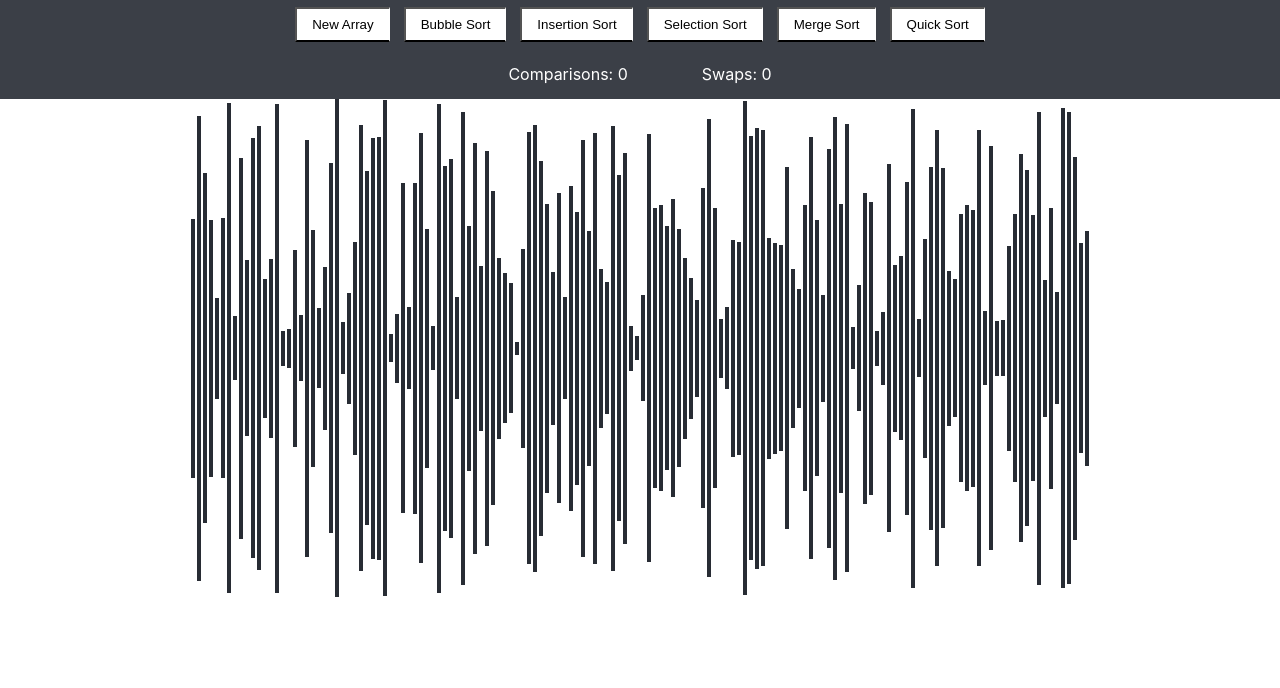
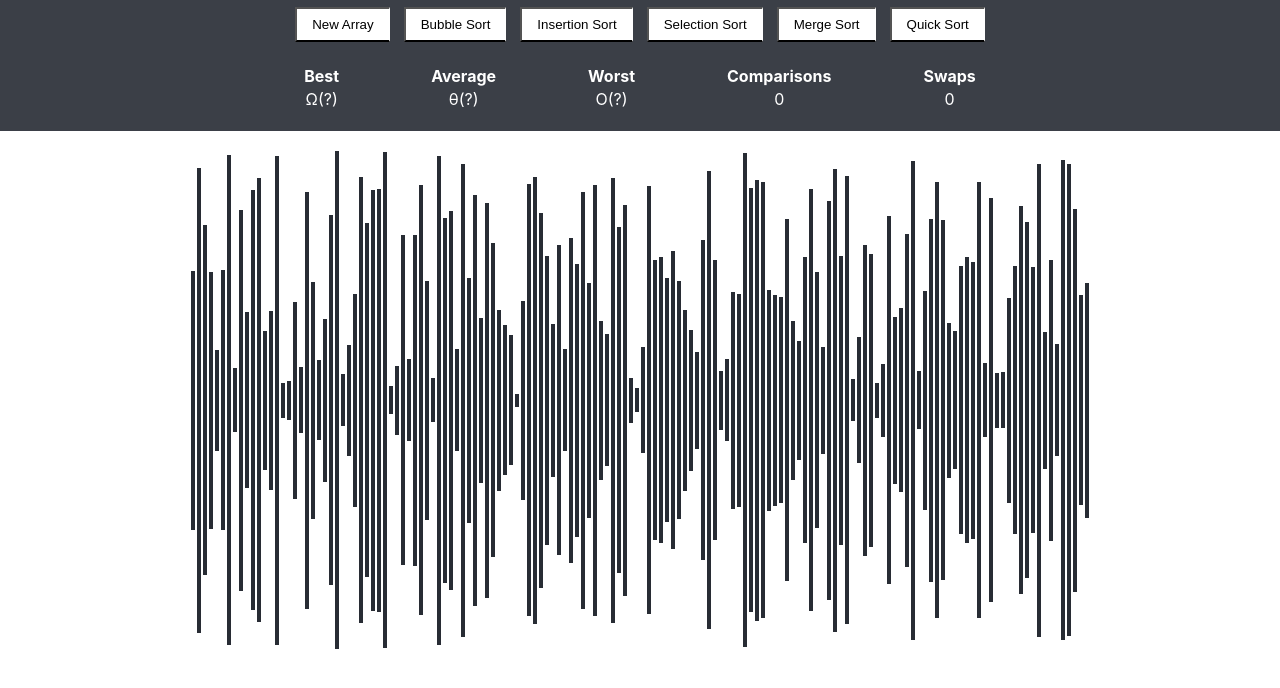
Before and after one commit to hrvojeperic/sorting-animation, a React (Create React App) app: page / in a window 1280 px wide. Shown: the top 688 px of the page. Built offline with nearby package versions, Linux system fonts and the light colour scheme.

Commit message:
fixed stats

```diff
--- a/package.json
+++ b/package.json
@@ -3,6 +3,7 @@
   "version": "0.1.0",
   "private": true,
   "dependencies": {
+    "@material-ui/core": "^4.11.2",
     "@testing-library/jest-dom": "^4.2.4",
     "@testing-library/react": "^9.5.0",
     "@testing-library/user-event": "^7.2.1",
--- a/src/Components/MenuBarComponent.js
+++ b/src/Components/MenuBarComponent.js
@@ -12,8 +12,29 @@ const MenuBarComponent = (props) => {
             <button disabled={props.isSortButtonDisable} onClick={props.merge}>Merge Sort</button>
             <button disabled={props.isSortButtonDisable} onClick={props.quick}>Quick Sort</button>
             <div>
-                <text>Comparisons: {props.numOfComparisons}</text>
-                <text>Swaps: {props.numOfSwaps}</text>
+                <table>
+                <col id="col1" />
+                <col id="col2" />
+                <col id="col3" />
+                <col id="col4" />
+                <col id="col5" />
+                    <tbody>
+                        <tr className="header">
+                            <td>Best</td>
+                            <td>Average</td>
+                            <td>Worst</td>
+                            <td>Comparisons</td>
+                            <td>Swaps</td>
+                        </tr>
+                        <tr>
+                            <td>{props.bestCase}</td>
+                            <td>{props.averageCase}</td>
+                            <td>{props.worstCase}</td>
+                            <td id='Comparisons'></td>
+                            <td id='Swaps'></td>
+                        </tr>
+                    </tbody>
+                </table>
             </div>
         </div>
     );
--- a/src/Components/SortingAnimation.js
+++ b/src/Components/SortingAnimation.js
@@ -7,6 +7,9 @@ import SelectionSortUtility from '../Utilities/SelectionSortUtility.js';
 import MergeSortUtility from '../Utilities/MergeSortUtility.js';
 import QuickSortUtility from '../Utilities/QuickSortUtility.js';
 import NewArrayUtility from '../Utilities/NewArrayUtility.js';
+
+
+
 import { v4 as uuidv4 } from 'uuid'; // fixed hard bug
 
 
@@ -21,7 +24,10 @@ class SortingAnimation extends Component {
         isNewButtonDisable: false,
         isSortButtonDisable: false,
         numOfComparisons: 0,
-        numOfSwaps: 0
+        numOfSwaps: 0,
+        bestCase: "Ω(?)",
+        averageCase: "θ(?)",
+        worstCase: "O(?)"
     }
 
     // create new array when component mounted
@@ -32,7 +38,9 @@ class SortingAnimation extends Component {
     // initiate new array
     newArrayHandler = () => {
         let newArr = NewArrayUtility(this.state.arraySize, this.state.minElementSize, this.state.maxElementSize);
-        this.setState({animationArray: newArr, isSortButtonDisable: false, numOfComparisons: 0, numOfSwaps: 0});
+        this.setState({animationArray: newArr, isSortButtonDisable: false, numOfComparisons: 0, numOfSwaps: 0, bestCase: "Ω(?)", averageCase: "θ(?)", worstCase: "O(?)"});
+        document.getElementById("Comparisons").innerHTML = "0";
+        document.getElementById("Swaps").innerHTML = "0";
         /*this.setState({animationArray: [{id: uuidv4(), value: 500},
                                         {id: uuidv4(), value: 400},
                                         {id: uuidv4(), value: 300},
@@ -47,42 +55,52 @@ class SortingAnimation extends Component {
 
     // initiate bubble sort
     bubbleSortHandler = async () => {
-        this.setState({isSortButtonDisable: true});
-        this.setState({isNewButtonDisable: true});
+        this.setState({isSortButtonDisable: true, isNewButtonDisable: true, bestCase: "Ω(n)", averageCase: "θ(n^2)", worstCase: "O(n^2)"});
         const [comparisons, swaps] = await BubbleSortUtility(this.state.animationArray, this.state.animationSpeed);
-        this.setState({numOfComparisons: comparisons, numOfSwaps: swaps, isNewButtonDisable: false});
+        //this.setState({numOfComparisons: comparisons, numOfSwaps: swaps, isNewButtonDisable: false});
+        this.setState({isNewButtonDisable: false});
+        console.log(comparisons);
+        console.log(swaps);
     }
 
     // initiate insertion sort
     insertionSortHandler = async () => {
-        this.setState({isSortButtonDisable: true});
-        this.setState({isNewButtonDisable: true});
+        this.setState({isSortButtonDisable: true, isNewButtonDisable: true, bestCase: "Ω(n)", averageCase: "θ(n^2)", worstCase: "O(n^2)"});
         const [comparisons, swaps] = await InsertionSortUtility(this.state.animationArray, this.state.animationSpeed);
-        this.setState({numOfComparisons: comparisons, numOfSwaps: swaps, isNewButtonDisable: false});
+        //this.setState({numOfComparisons: comparisons, numOfSwaps: swaps, isNewButtonDisable: false});
+        this.setState({isNewButtonDisable: false});
+        console.log(comparisons);
+        console.log(swaps);
     }
 
     // initiate quick sort
     selectionSortHandler = async () => {
-        this.setState({isSortButtonDisable: true});
-        this.setState({isNewButtonDisable: true});
+        this.setState({isSortButtonDisable: true, isNewButtonDisable: true, bestCase: "Ω(n^2)", averageCase: "θ(n^2)", worstCase: "O(n^2)"});
         const [comparisons, swaps] = await SelectionSortUtility(this.state.animationArray, this.state.animationSpeed);
-        this.setState({numOfComparisons: comparisons, numOfSwaps: swaps, isNewButtonDisable: false});
+        // this.setState({numOfComparisons: comparisons, numOfSwaps: swaps, isNewButtonDisable: false});
+        this.setState({isNewButtonDisable: false});
+        console.log(comparisons);
+        console.log(swaps);
     }
 
     // initiate merge sort
     mergeSortHandler = async () => {
-        this.setState({isSortButtonDisable: true});
-        this.setState({isNewButtonDisable: true});
+        this.setState({isSortButtonDisable: true, isNewButtonDisable: true, bestCase: "Ω(n log(n))", averageCase: "θ(n log(n))", worstCase: "O(n log(n))"});
         const [comparisons, swaps] = await MergeSortUtility(this.state.animationArray, this.state.animationSpeed);
-        this.setState({numOfComparisons: comparisons, numOfSwaps: swaps, isNewButtonDisable: false});
+        // this.setState({numOfComparisons: comparisons, numOfSwaps: swaps, isNewButtonDisable: false});
+        this.setState({isNewButtonDisable: false});
+        console.log(comparisons);
+        console.log(swaps);
     }
 
     // initiate quick sort
     quickSortHandler = async () => {
-        this.setState({isSortButtonDisable: true});
-        this.setState({isNewButtonDisable: true});
+        this.setState({isSortButtonDisable: true, isNewButtonDisable: true, bestCase: "Ω(n log(n))", averageCase: "θ(n log(n))", worstCase: "O(n^2)"});
         const [comparisons, swaps] = await QuickSortUtility(this.state.animationArray, this.state.animationSpeed);
-        this.setState({numOfComparisons: comparisons, numOfSwaps: swaps, isNewButtonDisable: false});
+        //this.setState({numOfComparisons: comparisons, numOfSwaps: swaps, isNewButtonDisable: false});
+        this.setState({isNewButtonDisable: false});
+        console.log(comparisons);
+        console.log(swaps);
     }
 
     render() {
@@ -98,12 +116,16 @@ class SortingAnimation extends Component {
                     isSortButtonDisable={this.state.isSortButtonDisable}
                     numOfComparisons={this.state.numOfComparisons}
                     numOfSwaps={this.state.numOfSwaps}
+                    bestCase={this.state.bestCase}
+                    averageCase={this.state.averageCase}
+                    worstCase={this.state.worstCase}
                     new={() => this.newArrayHandler()}
                     bubble={() => this.bubbleSortHandler()}
                     insertion={() => this.insertionSortHandler()}
                     selection={() => this.selectionSortHandler()}
                     merge={() => this.mergeSortHandler()}
-                    quick={() => this.quickSortHandler()} />
+                    quick={() => this.quickSortHandler()}
+                />
                 <div className='container'>
                     {boxList}
                 </div>
--- a/src/Styles/MenuBarStyles.css
+++ b/src/Styles/MenuBarStyles.css
@@ -18,3 +18,19 @@
     margin: 7px;
     color: white;
 }
+
+.Menu table {
+    padding: 8px 30px;
+    display: inline-block;
+    margin: 7px;
+    color: white;
+}
+
+col {
+    position: sticky;
+}
+
+.header td {
+    font-weight: bold;
+    padding: 0 45px;
+}
--- a/src/Styles/SortingAnimationStyles.css
+++ b/src/Styles/SortingAnimationStyles.css
@@ -6,8 +6,12 @@
 }
 
 .container {
+  position: fixed;
+  top: 50%;
+  left: 50%;
+  transform: translate(-50%, -50%);
   display: flex;
-  justify-content: center;
+  /*justify-content: center;*/
   align-items: center;
 }
 
--- a/src/Utilities/BubbleSortUtility.js
+++ b/src/Utilities/BubbleSortUtility.js
@@ -4,7 +4,6 @@ let numOfSwaps = 0;
 
 // initiates bubble sort methods
 const BubbleSortUtility = async (stateArray, speed) => {
-
     let copyArr = JSON.parse(JSON.stringify(stateArray));
     let animateArr = BubbleSortAlgorithm(copyArr);
     await BubbleSortAnimation(animateArr, speed);
@@ -34,7 +33,8 @@ const BubbleSortAlgorithm = (arr) => {
 
 // performs bubble sort animation
 const BubbleSortAnimation = async (animateArr, speed) => {
-
+    let numC = 0;
+    let numS = 0;
     for (let i = 0; i < animateArr.length; i++) {
 
         (function(index) {
@@ -43,6 +43,8 @@ const BubbleSortAnimation = async (animateArr, speed) => {
                 let [curr, next, isCompare, isSwap] = animateArr[i];
                 if (isCompare === true && isSwap === false) { // highlight animation
                     setTimeout(function() {
+                        numC++;
+                        document.getElementById("Comparisons").innerHTML = "" + numC;
                         blockArray[curr].style.backgroundColor = 'red';
                         blockArray[next].style.backgroundColor = 'red';
 
@@ -57,6 +59,8 @@ const BubbleSortAnimation = async (animateArr, speed) => {
                 }
                 else if (isCompare === true && isSwap === true) { // swap animation
                     setTimeout(function() {
+                        numS++;
+                        document.getElementById("Swaps").innerHTML = "" + numS;
                         let currHeight = blockArray[next].style.height;
                         let nextHeight = blockArray[curr].style.height;
                         blockArray[curr].style.height = currHeight;
--- a/src/Utilities/InsertionSortUtility.js
+++ b/src/Utilities/InsertionSortUtility.js
@@ -17,9 +17,11 @@ const InsertionSortAlgorithm = (arr) => {
     for (let i = 1; i < length; i++) {
         let j = i;
         numOfComparisons++;
+        animations.push([j-1, j, true, false]); // highlight animation
+        animations.push([j-1, j, false, false]) // un-highlight animation
         if (arr[j].value >= arr[j-1].value) {
-            animations.push([j-1, i, true, false]); // highlight animation
-            animations.push([j-1, i, false, false]) // un-highlight animation
+            //animations.push([j-1, i, true, false]); // highlight animation
+            //animations.push([j-1, i, false, false]) // un-highlight animation
         }
         else {
             while (j > 0 && arr[j].value < arr[j-1].value) {
@@ -40,6 +42,8 @@ const InsertionSortAlgorithm = (arr) => {
 
 // performs insertion sort animation
 const InsertionSortAnimation = async (animateArr, speed) => {
+    let numC = 0;
+    let numS = 0;
     for (let i = 0; i < animateArr.length; i++) {
         (function(index) {
             setTimeout(function() {
@@ -47,6 +51,8 @@ const InsertionSortAnimation = async (animateArr, speed) => {
                 let [curr, next, isCompare, isSwap] = animateArr[i];
                 if (isCompare === true && isSwap === false) { // highlight animation
                     setTimeout(function() {
+                        numC++;
+                        document.getElementById("Comparisons").innerHTML = "" + numC;
                         blockArray[curr].style.backgroundColor = 'red';
                         blockArray[next].style.backgroundColor = 'red';
                     }, index * speed);
@@ -59,6 +65,8 @@ const InsertionSortAnimation = async (animateArr, speed) => {
                 }
                 else if (isCompare === true && isSwap === true) { // swap animation
                     setTimeout(function() {
+                        numS++;
+                        document.getElementById("Swaps").innerHTML = "" + numS;
                         let currHeight = blockArray[next].style.height;
                         let nextHeight = blockArray[curr].style.height;
                         blockArray[curr].style.height = currHeight;
--- a/src/Utilities/MergeSortUtility.js
+++ b/src/Utilities/MergeSortUtility.js
@@ -37,17 +37,17 @@ const merge = ( A,  temp,  from,  mid,  to, N, animations) =>
 		if (A[i].value < A[j].value) {
       numOfSwaps++;
       animations.push([k, A[i].value, true, true]); // swap animation
-      console.log("k: ", k, " i: ", i);
-      console.log(JSON.parse(JSON.stringify(temp)));
-      console.log(JSON.parse(JSON.stringify(A)));
+      //console.log("k: ", k, " i: ", i);
+      //console.log(JSON.parse(JSON.stringify(temp)));
+      //console.log(JSON.parse(JSON.stringify(A)));
       temp[k++].value = A[i++].value;
     }
 		else {
       numOfSwaps++;
       animations.push([k, A[j].value, true, true]); // swap animation
-      console.log("k: ", k, " j: ", j);
-      console.log(JSON.parse(JSON.stringify(temp)));
-      console.log(JSON.parse(JSON.stringify(A)));
+      // console.log("k: ", k, " j: ", j);
+      // console.log(JSON.parse(JSON.stringify(temp)));
+      // console.log(JSON.parse(JSON.stringify(A)));
       temp[k++].value = A[j++].value;
     }
 	}
@@ -55,8 +55,8 @@ const merge = ( A,  temp,  from,  mid,  to, N, animations) =>
 	// Copy remaining elements
 	while (i < N && i <= mid) {
     numOfSwaps++;
-    animations.push([i, i, true, false]); // highlight animation
-    animations.push([i, i, false, false]); // un-highlight animation
+    //animations.push([i, i, true, false]); // highlight animation TOOOK THIS OUT TO MATCH COMPARISONS
+    //animations.push([i, i, false, false]); // un-highlight animation TOOOK THIS OUT TO MATCH COMPARISONS
     animations.push([k, A[i].value, true, true]); // swap animation
     temp[k++].value = A[i++].value;
   }
@@ -94,6 +94,8 @@ const mergesort = ( A,  temp,  low,  high, N, animations) =>
 
   // performs bubble sort animation
 const MergeSortAnimation = async (animateArr, speed) => {
+    let numC = 0;
+    let numS = 0;
     for (let i = 0; i < animateArr.length; i++) {
         (function(index) {
             setTimeout(function() {
@@ -101,7 +103,8 @@ const MergeSortAnimation = async (animateArr, speed) => {
                 let [curr, next, isCompare, isSwap] = animateArr[i];
                 if (isCompare === true && isSwap === false) { // highlight animation
                     setTimeout(function() {
-                        //console.log(blockArray);
+                        numC++;
+                        document.getElementById("Comparisons").innerHTML = "" + numC;
                         blockArray[curr].style.backgroundColor = 'red';
                         blockArray[next].style.backgroundColor = 'red';
                     }, index * speed);
@@ -114,6 +117,8 @@ const MergeSortAnimation = async (animateArr, speed) => {
                 }
                 else if (isCompare === true && isSwap === true) { // swap animation
                   setTimeout(function() {
+                      numS++;
+                      document.getElementById("Swaps").innerHTML = "" + numS;
                       /*let currHeight = blockArray[next].style.height;
                       let nextHeight = blockArray[curr].style.height;
                       blockArray[curr].style.height = currHeight;
--- a/src/Utilities/QuickSortUtility.js
+++ b/src/Utilities/QuickSortUtility.js
@@ -1,6 +1,7 @@
 let wait = ms => new Promise(resolve => setTimeout(resolve, ms));
 let numOfComparisons = 0;
 let numOfSwaps = 0;
+
 // initiates quick sort methods
 const QuickSortUtility = async (stateArray, speed) => {
     let copyArr = JSON.parse(JSON.stringify(stateArray));
@@ -13,7 +14,7 @@ const partition = (arr, low, high, animations)  => {
     let pivot = arr[high].value;
     let i = (low-1); // index of smaller element
     let isLess = false;
-    animations.push([high, high, false, true]) // highlight partition index animation
+    // animations.push([high, high, false, true]) // highlight partition index animation
     for (let j=low; j<high; j++)
     {
         // If current element is smaller than the pivot
@@ -37,7 +38,7 @@ const partition = (arr, low, high, animations)  => {
         }
     }
     numOfSwaps++;
-    animations.push([i+1, high, true, false]) // highlight animation
+   // animations.push([i+1, high, true, false]) // highlight animation TOOK THIS OUT TRYING TO MATCH COMPARISONS
     // swap arr[i+1] and arr[high] (or pivot)
     let temp = arr[i+1].value;
     arr[i+1].value = arr[high].value;
@@ -64,16 +65,16 @@ const sort = (arr, low, high, animations) => {
 
 // performs quick sort on array
 const QuickSortAlgorithm = (arr) => {
-    console.log(arr);
     let length = arr.length;
     let animations = [];
     sort(arr, 0, length - 1, animations);
-    console.log(animations);
     return animations;
 }
 
 // performs quick sort animation
 const QuickSortAnimation = async (animateArr, speed) => {
+    let numC = 0;
+    let numS = 0;
     for (let i = 0; i < animateArr.length; i++) {
         (function(index) {
             setTimeout(function() {
@@ -81,6 +82,8 @@ const QuickSortAnimation = async (animateArr, speed) => {
                 let [curr, next, isCompare, isSwap] = animateArr[i];
                 if (isCompare === true && isSwap === false) { // highlight animation
                     setTimeout(function() {
+                        numC++;
+                        document.getElementById("Comparisons").innerHTML = "" + numC;
                         blockArray[curr].style.backgroundColor = 'red';
                         blockArray[next].style.backgroundColor = 'red';
                     }, index * speed);
@@ -93,6 +96,8 @@ const QuickSortAnimation = async (animateArr, speed) => {
                 }
                 else if (isCompare === true && isSwap === true) { // swap animation
                     setTimeout(function() {
+                        numS++;
+                        document.getElementById("Swaps").innerHTML = "" + numS;
                         let currHeight = blockArray[next].style.height;
                         let nextHeight = blockArray[curr].style.height;
                         blockArray[curr].style.height = currHeight;
@@ -101,12 +106,12 @@ const QuickSortAnimation = async (animateArr, speed) => {
                         blockArray[next].style.height = nextHeight+'px';
                     }, index * speed);
                 }
-              else if (isCompare === false && isSwap === true) { // swap animation
+                /*else if (isCompare === false && isSwap === true) { // swap animation
                     setTimeout(function() {
                         blockArray[curr].style.backgroundColor = 'blue';
                         blockArray[next].style.backgroundColor = 'blue';
                     }, index * speed);
-            }
+                }*/
             }, (index) * speed);
         })(i)
     }
--- a/src/Utilities/SelectionSortUtility.js
+++ b/src/Utilities/SelectionSortUtility.js
@@ -35,7 +35,7 @@ const sort = (arr, animations) => {
         // Swap the found minimum element with the first
         // element
         numOfSwaps++;
-        animations.push([min_idx, i, true, false]) // highlight animation
+        //animations.push([min_idx, i, true, false]) // highlight animation TOOK THIS OUT TO MATCH COMPARISONS
         animations.push([min_idx, i, true, true]) // swap animation
         animations.push([min_idx, i, false, false]) // un-highlight animation
         let temp = arr[min_idx].value;
@@ -54,6 +54,8 @@ const SelectionSortAlgorithm = (arr) => {
 
 // performs bubble sort animation
 const SelectionSortAnimation = async (animateArr, speed) => {
+    let numC = 0;
+    let numS = 0;
     for (let i = 0; i < animateArr.length; i++) {
         (function(index) {
             setTimeout(function() {
@@ -61,6 +63,8 @@ const SelectionSortAnimation = async (animateArr, speed) => {
                 let [curr, next, isCompare, isSwap] = animateArr[i];
                 if (isCompare === true && isSwap === false) { // highlight animation
                     setTimeout(function() {
+                        numC++;
+                        document.getElementById("Comparisons").innerHTML = "" + numC;
                         blockArray[curr].style.backgroundColor = 'red';
                         blockArray[next].style.backgroundColor = 'red';
                     }, index * speed);
@@ -73,6 +77,8 @@ const SelectionSortAnimation = async (animateArr, speed) => {
                 }
                 else if (isCompare === true && isSwap === true) { // swap animation
                     setTimeout(function() {
+                        numS++;
+                        document.getElementById("Swaps").innerHTML = "" + numS;
                         let currHeight = blockArray[next].style.height;
                         let nextHeight = blockArray[curr].style.height;
                         blockArray[curr].style.height = currHeight;
```
Also changed, not shown: 1 other file (tests, documents, lock files or other folders). Lines whose indentation alone changed are shown as unchanged.
